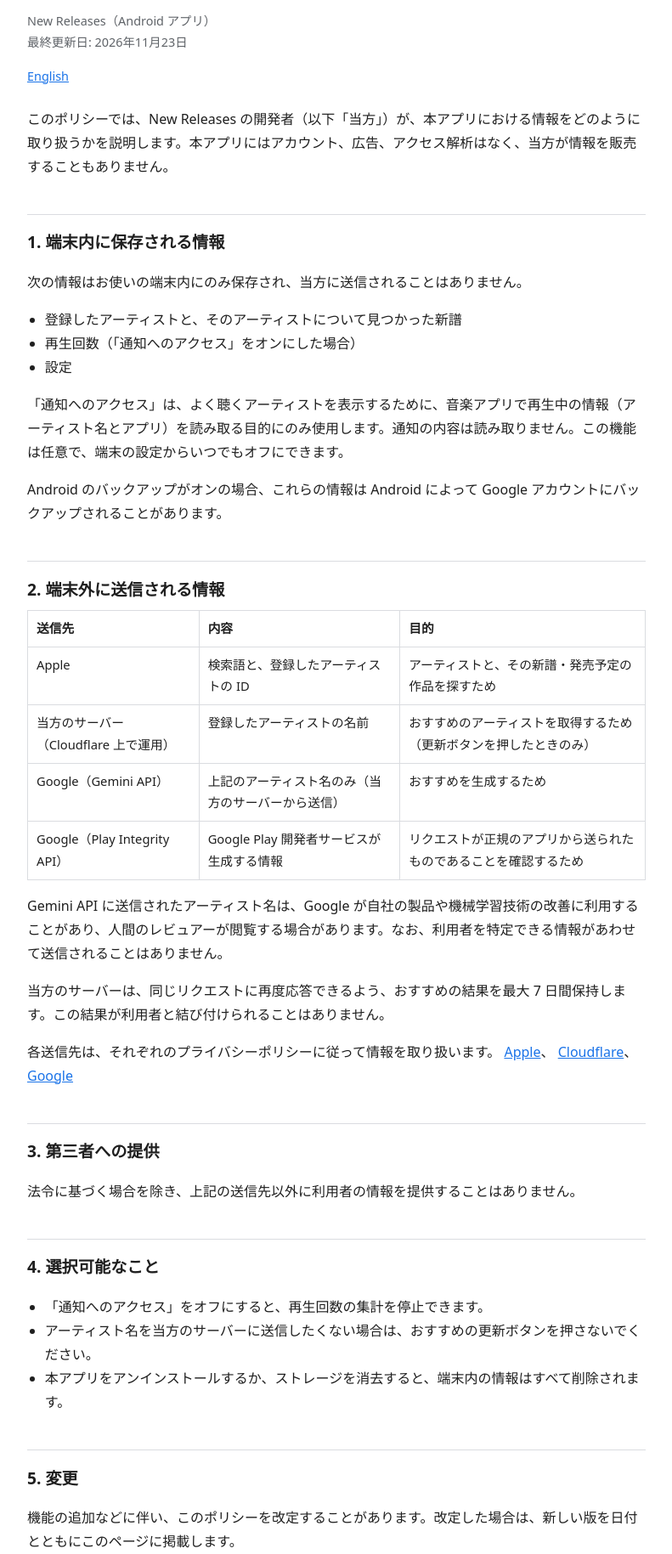
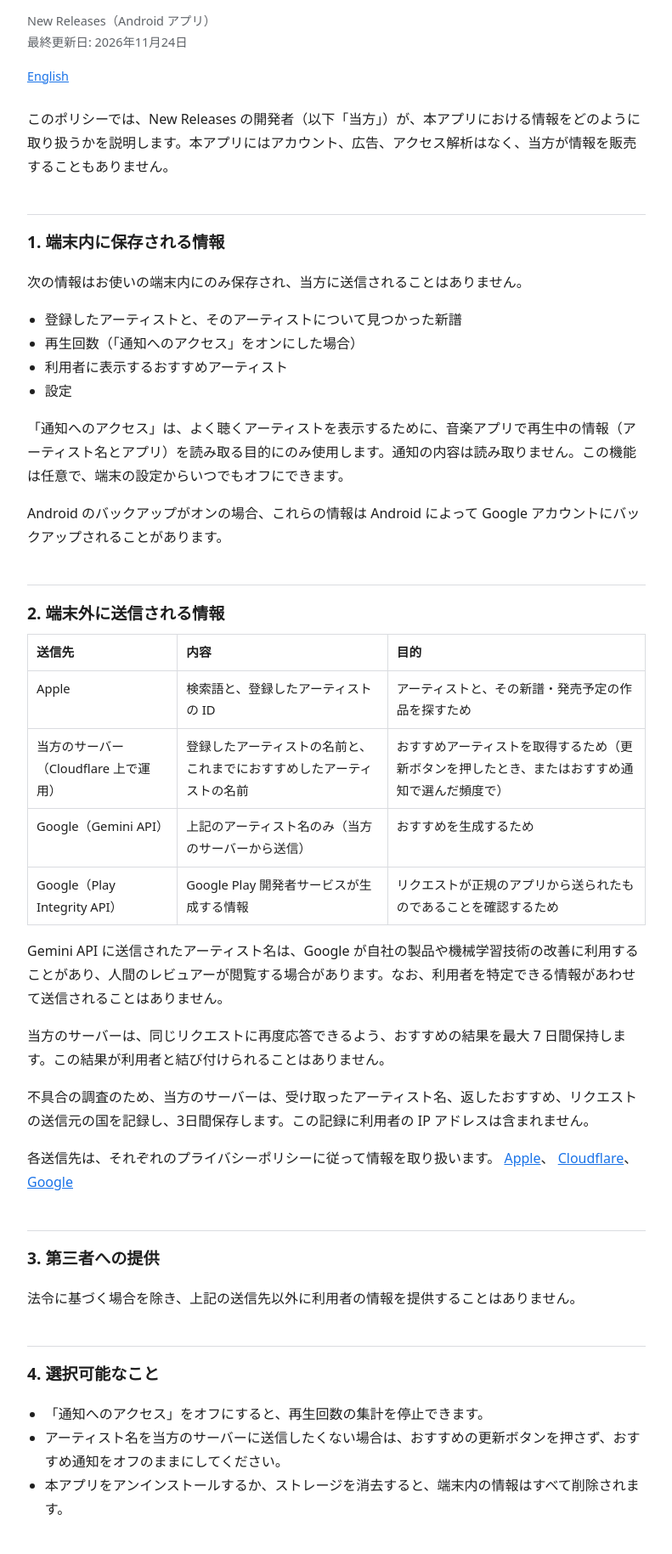
Before and after one commit to tkdev106/new-release-info, a plain HTML site: page docs/privacy/ja.html in a window 1280 px wide. Shown: the part 71-1900 px from the top of the page at 85% size, without its empty margins (244-1035 px from the left). Drawn offline with Linux system fonts and the light colour scheme.

Commit message:
プライバシーポリシーをおすすめの定期通知とログに合わせる (#21)
- サーバーへの送信は更新ボタンに加えて、選んだ頻度でも行う
- 前におすすめした名前も送る
- 不具合調査のログ（アーティスト名・結果・国、3 日間、IP なし）を書く
- 端末内に保存する情報におすすめを足す


Claude-Session: https://claude.ai/code/session_01Hi2iVTH2LqYjYVGmRNApfM

Co-authored-by: Claude <noreply@anthropic.com>

```diff
--- a/docs/privacy/ja.html
+++ b/docs/privacy/ja.html
@@ -9,7 +9,7 @@
 <body>
 <main>
 <h1>プライバシーポリシー</h1>
-<p class="meta">New Releases（Android アプリ）<br>最終更新日: 2026年11月23日</p>
+<p class="meta">New Releases（Android アプリ）<br>最終更新日: 2026年11月24日</p>
 <p class="lang"><a href="./">English</a></p>
 
 <p>このポリシーでは、New Releases の開発者（以下「当方」）が、本アプリにおける情報をどのように取り扱うかを説明します。本アプリにはアカウント、広告、アクセス解析はなく、当方が情報を販売することもありません。</p>
@@ -19,6 +19,7 @@
 <ul>
 <li>登録したアーティストと、そのアーティストについて見つかった新譜</li>
 <li>再生回数（「通知へのアクセス」をオンにした場合）</li>
+<li>利用者に表示するおすすめアーティスト</li>
 <li>設定</li>
 </ul>
 <p>「通知へのアクセス」は、よく聴くアーティストを表示するために、音楽アプリで再生中の情報（アーティスト名とアプリ）を読み取る目的にのみ使用します。通知の内容は読み取りません。この機能は任意で、端末の設定からいつでもオフにできます。</p>
@@ -28,12 +29,13 @@
 <table>
 <tr><th>送信先</th><th>内容</th><th>目的</th></tr>
 <tr><td>Apple</td><td>検索語と、登録したアーティストの ID</td><td>アーティストと、その新譜・発売予定の作品を探すため</td></tr>
-<tr><td>当方のサーバー（Cloudflare 上で運用）</td><td>登録したアーティストの名前</td><td>おすすめのアーティストを取得するため（更新ボタンを押したときのみ）</td></tr>
+<tr><td>当方のサーバー（Cloudflare 上で運用）</td><td>登録したアーティストの名前と、これまでにおすすめしたアーティストの名前</td><td>おすすめアーティストを取得するため（更新ボタンを押したとき、またはおすすめ通知で選んだ頻度で）</td></tr>
 <tr><td>Google（Gemini API）</td><td>上記のアーティスト名のみ（当方のサーバーから送信）</td><td>おすすめを生成するため</td></tr>
 <tr><td>Google（Play Integrity API）</td><td>Google Play 開発者サービスが生成する情報</td><td>リクエストが正規のアプリから送られたものであることを確認するため</td></tr>
 </table>
 <p>Gemini API に送信されたアーティスト名は、Google が自社の製品や機械学習技術の改善に利用することがあり、人間のレビュアーが閲覧する場合があります。なお、利用者を特定できる情報があわせて送信されることはありません。</p>
 <p>当方のサーバーは、同じリクエストに再度応答できるよう、おすすめの結果を最大 7 日間保持します。この結果が利用者と結び付けられることはありません。</p>
+<p>不具合の調査のため、当方のサーバーは、受け取ったアーティスト名、返したおすすめ、リクエストの送信元の国を記録し、3日間保存します。この記録に利用者の IP アドレスは含まれません。</p>
 <p>各送信先は、それぞれのプライバシーポリシーに従って情報を取り扱います。
 <a href="https://www.apple.com/legal/privacy/">Apple</a>、
 <a href="https://www.cloudflare.com/privacypolicy/">Cloudflare</a>、
@@ -45,7 +47,7 @@
 <h2>4. 選択可能なこと</h2>
 <ul>
 <li>「通知へのアクセス」をオフにすると、再生回数の集計を停止できます。</li>
-<li>アーティスト名を当方のサーバーに送信したくない場合は、おすすめの更新ボタンを押さないでください。</li>
+<li>アーティスト名を当方のサーバーに送信したくない場合は、おすすめの更新ボタンを押さず、おすすめ通知をオフのままにしてください。</li>
 <li>本アプリをアンインストールするか、ストレージを消去すると、端末内の情報はすべて削除されます。</li>
 </ul>
 
```
Also changed, not shown: docs/privacy/index.html (+5 -3 lines).
